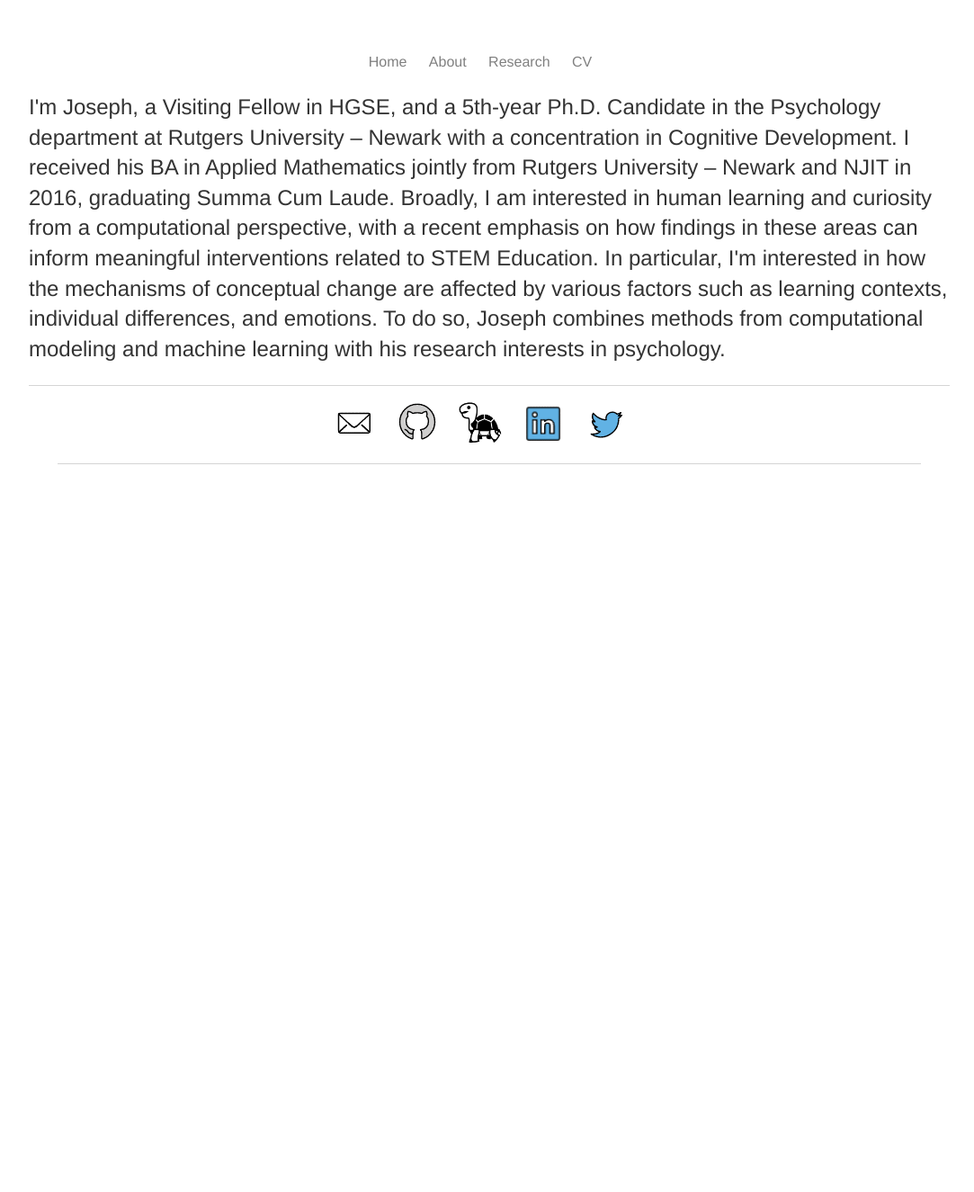
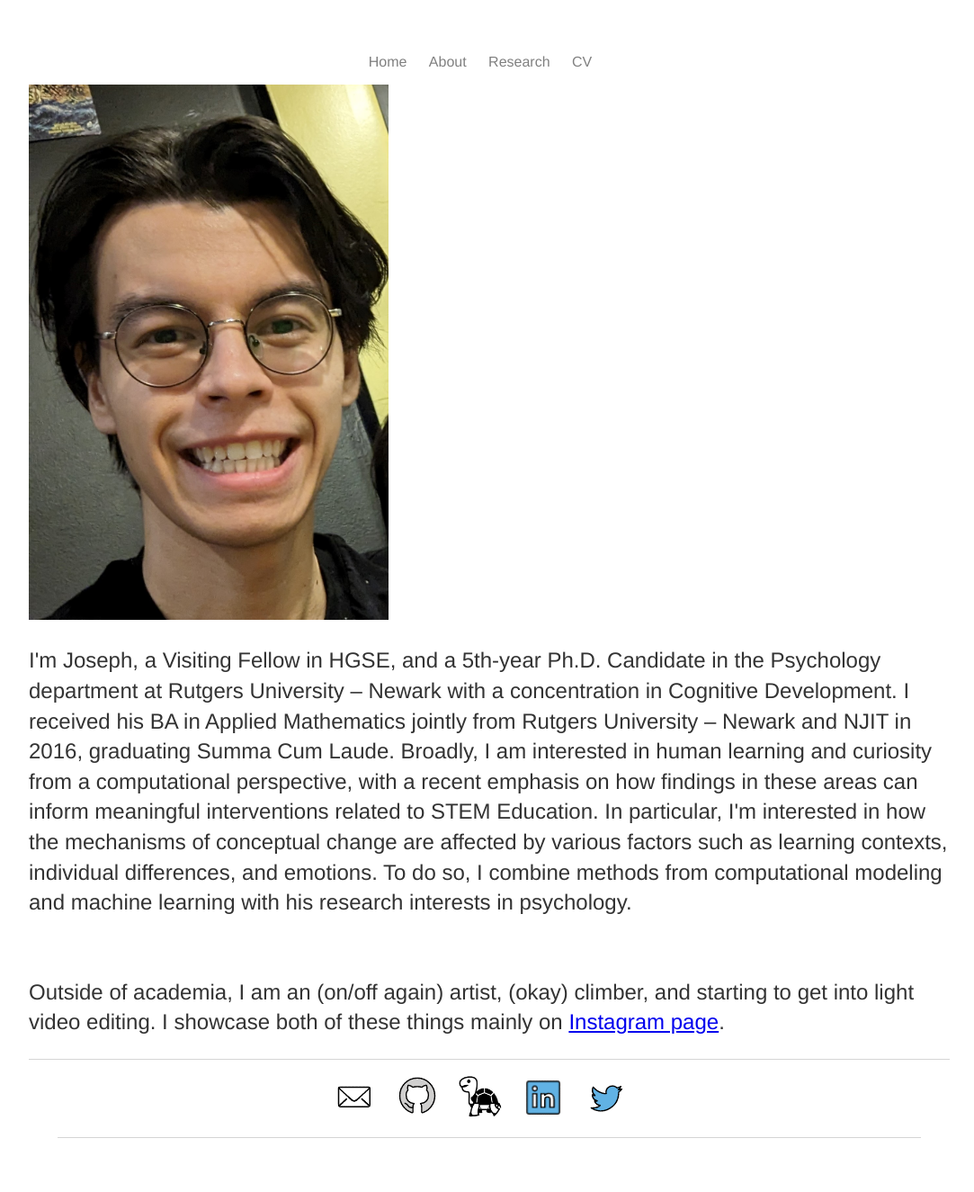
Before and after one commit to ColantonioLearn/ColantonioLearn.github.io, a Jekyll site: the page built from about/index.html, in a window 1280 px wide. Shown: the whole page at 90% size, without its empty margins (96-1179 px from the left). Built offline with Jekyll 4.4.1, drawn with Linux system fonts in a browser that asks for light colours; before the commit the page ends 900 px from its top, so only the background shows below that.

Commit message:
photo about

```diff
--- a/about/index.html
+++ b/about/index.html
@@ -4,10 +4,14 @@ title: About Joseph
 ---
 <body>
 <div class="blurb">
-	<p>I'm Joseph, a Visiting Fellow in HGSE, and a 5th-year Ph.D. Candidate in the Psychology department at Rutgers University – Newark with a concentration in Cognitive Development.
+		<img src="CropJosephPhoto.jpg" alt="Joseph's Photo" width=400px>
+		<p>I'm Joseph, a Visiting Fellow in HGSE, and a 5th-year Ph.D. Candidate in the Psychology department at Rutgers University – Newark with a concentration in Cognitive Development.
 		I received his BA in Applied Mathematics jointly from Rutgers University – Newark and NJIT in 2016, graduating Summa Cum Laude. Broadly, I am interested in human learning and curiosity
 		from a computational perspective, with a recent emphasis on how findings in these areas can inform meaningful interventions related to STEM Education. In particular, I'm interested in
-		how the mechanisms of conceptual change are affected by various factors such as learning contexts, individual differences, and emotions. To do so, Joseph combines methods from computational modeling and machine learning with his research interests in psychology. </p>
+		how the mechanisms of conceptual change are affected by various factors such as learning contexts, individual differences, and emotions. To do so, I combine methods from computational
+		modeling and machine learning with his research interests in psychology. </p> <br>
+
+		<p>Outside of academia, I am an (on/off again) artist, (okay) climber, and starting to get into light video editing. I showcase both of these things mainly on <a href="https://www.instagram.com/mr.mountainboy" >Instagram page</a>.</p>
 </div><!-- /.blurb -->
 <footer>
 		<ul class='center'>
```
Also changed, not shown: about/CropJosephPhoto.jpg (added), 1 other file.
